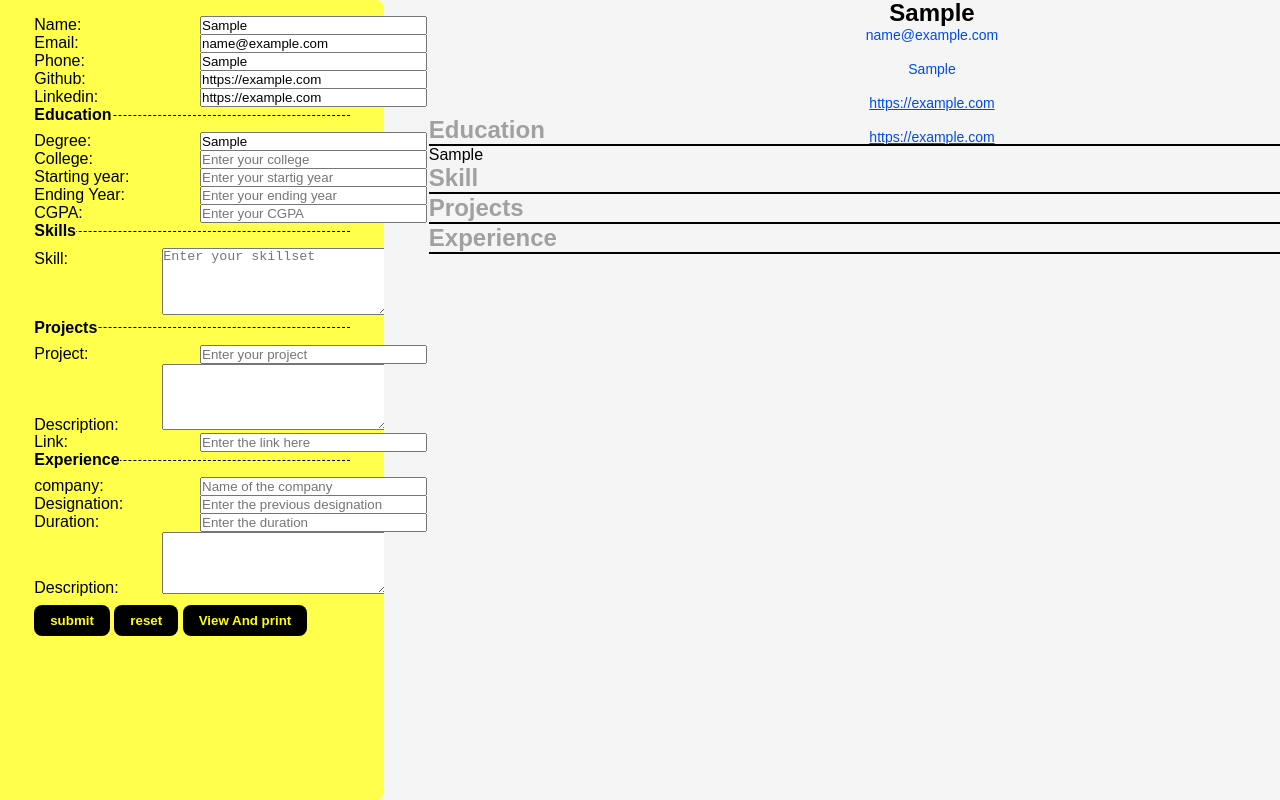
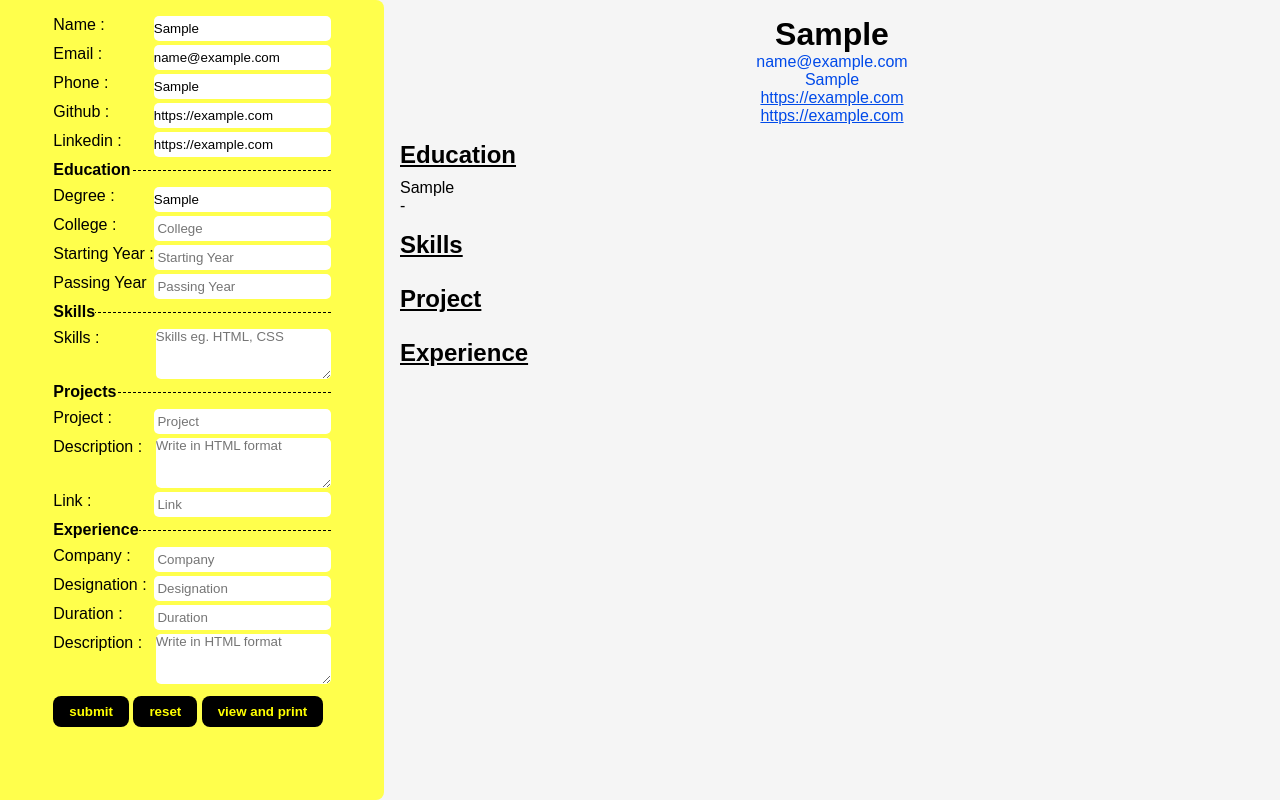
Before and after one commit to Bhoomikachakilam/CVAuto-generator, a plain HTML site: page index.html in a window 1280 px wide. Both pictures are taken after typing "Sample", "name@example.com", "Sample", "https://example.com", "https://example.com", "Sample" into the empty fields and a click on the button "submit". Drawn offline with Linux system fonts and the light colour scheme.

Commit message:
updated final step

```diff
--- a/app.js
+++ b/app.js
@@ -7,9 +7,9 @@ const name = document.getElementById("name");
 
 const email = document.getElementById("email");
 
-const phone = document.getElementById("phone");
+const phone = document.getElementById("Mobile");
 
-const github = document.getElementById("github");
+const github = document.getElementById("Github");
 
 const linkedin = document.getElementById("linkedin");
 
@@ -19,17 +19,15 @@ const college = document.getElementById("college");
 
 const startingyear = document.getElementById("startingyear");
 
-const endingyear = document.getElementById("endingyear");
+const passingyear = document.getElementById("passingyear");
 
-const cgpa =document.getElementById("cgpa");
-
-const skill = document.getElementById("skill");
+const skills = document.getElementById("skills");
 
 const project = document.getElementById("project");
 
-const description1 = document.getElementById("description1");
+const projectdescription = document.getElementById("projectdescription");
 
-const link = document.getElementById("link");
+const projectlink = document.getElementById("projectlink");
 
 const company = document.getElementById("company");
 
@@ -70,23 +68,20 @@ function handleSubmit(e) {
   const startingyear_resume = document.getElementById("startingyear_resume");
   startingyear_resume.innerHTML = startingyear.value;
 
-  const endingyear_resume = document.getElementById("endingyear_resume");
-  endingyear_resume.innerHTML = endingyear.value;
+  const passingyear_resume = document.getElementById("passingyear_resume");
+  passingyear_resume.innerHTML = passingyear.value;
 
-  const cgpa_resume= document.getElementById("cgpa_resume");
-  cgpa_resume.innerHTML =cgpa.value;
-
-  const skill_resume = document.getElementById("skill_resume");
-  skill_resume.innerHTML = skill.value;
+  const skills_resume = document.getElementById("skills_resume");
+  skills_resume.innerHTML = skills.value;
 
   const project_resume = document.getElementById("project_resume");
   project_resume.innerHTML = project.value;
 
-  const description1_resume = document.getElementById("description1_resume");
-  description1_resume.innerHTML = description1.value;
+  const projectdescription_resume = document.getElementById("projectdescription_resume");
+  projectdescription_resume.innerHTML = projectdescription.value;
 
-  const link_resume = document.getElementById("link_resume");
-  link_resume.innerHTML = link.value;
+  const projectlink_resume = document.getElementById("projectlink_resume");
+  projectlink_resume.innerHTML = projectlink.value;
 
   const company_resume = document.getElementById("company_resume");
   company_resume.innerHTML = company.value;
@@ -97,8 +92,8 @@ function handleSubmit(e) {
   const duration_resume = document.getElementById("duration_resume");
   duration_resume.innerHTML = duration.value;
 
-  const description2_resume = document.getElementById("description2_resume");
-  description2_resume.innerHTML = description2.value;
+  const description_resume = document.getElementById("description_resume");
+  description_resume.innerHTML = description.value;
 
 }
 
--- a/index.html
+++ b/index.html
@@ -10,116 +10,137 @@
 </head>
 <body>
     <main>
-        <div class="left">
+        <div class="left" id="left">
             <form>
-                <label for="name">Name: </label>
-                <input type="text" id="name" name = "name" placeholder="Enter your name"><br>
-                <label for="email">Email:  </label>
-                <input type="text" id="email" email="email" placeholder="Enter your Email"><br>
-                <label for="phone">Phone: </label>
-                <input type="text" id="phone" phone="phone" placeholder="Enter your phone number"><br>
-                <label for="github">Github: </label>
-                <input type="url" id="github" github="github" placeholder="Enter your Github link"><br>
-                <label for="Linkedin">Linkedin: </label>
-                <input type="url" id="linkedin" Linkedin="Linkedin" placeholder="Enter your Linkedin link"><br>
-
                 <!-- Name , Email , Phone , Github , Linkedin -->
+                <div class="sameline">
+                    <p>Name : </p>
+                    <input type="text" id="name" placeholder=" name" >
+                </div>
+                <div class="sameline">
+                    <p>Email :   </p>
+                    <input type="email" id="email" placeholder=" Email">
+                </div>
+                <div class="sameline">
+                    <p>Phone : </p>
+                    <input type="text" id="Mobile" placeholder=" Phone" >
+                </div>
+                <div class="sameline">
+                    <p>Github : </p>
+                    <input type="url" id="Github" placeholder=" Github">
+                </div>
+                <div class="sameline">
+                    <p>Linkedin : </p>
+                    <input type="url" id="linkedin" placeholder=" Linkedin">
+                </div>
                 <fieldset>
                     <legend>Education</legend>
-                    <label for="degree">Degree: </label>
-                    <input type="text" degree="degree" id="degree" placeholder="Enter your Degree"><br>
-                    <label for="college">College: </label>
-                    <input type="text" id="college" college="college" placeholder="Enter your college"><br>
-                    <label for="Starting year">Starting year: </label>
-                    <input type="text" id="startingyear" endingyear="startingyear"placeholder="Enter your startig year" ><br>
-                    <label for="Ending year">Ending Year: </label>
-                    <input type="text" id="endingyear" endingyear="endingyear"placeholder="Enter your ending year" ><br>
-                    <label for="cgpa">CGPA: </label>
-                    <input type="text" id="cgpa" cgpa="cgpa" placeholder="Enter your CGPA">
-
-                  </fieldset>
+                    <!-- Degree , College , Starting Year , Passing Year , CGPA -->
+                    <div class="sameline">
+                        <p>Degree : </p>
+                        <input type="text" id="degree" placeholder=" Degree" >
+                    </div>
+                    <div class="sameline">
+                        <p>College : </p>
+                        <input type="text" id="college" placeholder=" College" >
+                    </div>
+                    <div class="sameline">
+                        <p>Starting Year : </p>
+                        <input type="text" id="startingyear" placeholder=" Starting Year" >
+                    </div>
+                    <div class="sameline">
+                        <p>Passing Year</p>
+                        <input type="text" id="passingyear" placeholder=" Passing Year">
+                    </div>
+                </fieldset>
                 <fieldset>
                     <legend>Skills</legend>
                     <!-- skills -->
-                    <label id="skill-title" for="skill1">Skill:</label>
-                   <textarea name="skill" id="skill" cols="30" rows="4" placeholder="Enter your skillset"></textarea><br>
+                    <div class="sameline">
+                        <p>Skills : </p>
+                        <textarea placeholder="Skills eg. HTML, CSS" id="skills"></textarea>
+                    </div>
                 </fieldset>
-
-
                 <fieldset>
                     <legend>Projects</legend>
-                    <label for="project">Project:</label>
-                    <input type="text" id="project" project="project" placeholder="Enter your project"><br>
-                    <label id="des1" for="description">Description:</label>
-                    <textarea name="description1" id="description1" cols="30" rows="4"></textarea><br>
-                    <label id="link-title" for="Link">Link:</label>
-                    <input type="url" name="link" id="link" placeholder="Enter the link here">
                     <!-- Project , Description , Link -->
+                    <div class="sameline">
+                        <p>Project : </p>
+                        <input type="text" id="project" placeholder=" Project">
+                    </div>
+                    <div class="sameline">
+                        <p>Description : </p>
+                        <textarea placeholder="Write in HTML format" id="projectdescription"></textarea>
+                    </div>
+                    <div class="sameline">
+                        <p>Link : </p>
+                        <input type="url" id="projectlink" placeholder=" Link">
+                    </div>
                 </fieldset>
                 <fieldset>
                     <legend>Experience</legend>
-                    <label for="company">company:</label>
-                    <input type="text" name="company" id="company" placeholder="Name of the company"><br>
-                    <label for="designation">Designation:</label>
-                    <input type="text" name="designation" id="designation" placeholder="Enter the previous designation"><br>
-                    <label for="duration">Duration:</label>
-                    <input type="text" name="duration" id="duration" placeholder="Enter the duration"><br>
-                    <label id="des2" for="description2">Description:</label>
-                    <textarea name="description2" id="description2" cols="30" rows="4"></textarea><br>
                     <!-- Company , Designation , Duration , Description -->
+                    <div class="sameline">
+                        <p>Company : </p>
+                        <input type="text" id="company" placeholder=" Company">
+                    </div>
+                    <div class="sameline">
+                        <p>Designation : </p>
+                        <input type="text" id="designation" placeholder=" Designation">
+                    </div>
+                    <div class="sameline">
+                        <p>Duration : </p>
+                        <input type="text" id="duration" placeholder=" Duration">
+                    </div>
+                    <div class="sameline">
+                        <p>Description : </p>
+                        <textarea id="description" placeholder="Write in HTML format"></textarea>
+                    </div>
                 </fieldset>
-                <button class="btn" onclick="handleSubmit()" type="submit">submit</button>
+                <button type="submit" class="btn" onclick="handleSubmit()">submit</button>
                 <button type="reset" class="btn">reset</button>
-                <button class="btn" onclick="handleLeft()">View And print</button>
+                <button class="btn" onclick="handleLeft()">view and print</button>
             </form>
-    </div>
+        </div>
+        <div class="right">
+            <div class="block1">
+                <!-- Name -->
+                <!--Email , Phone , Github , Linkedin  -->
+                <p id="name_resume"></p>
+                <p id="email_resume"></p>
+                <p id="phone_resume"></p>
+                <a id="github_resume" src="github_resume"></a>
+                <a id="linkedin_resume" src="linkedin_resume"></a>
+            </div>
+            <div class="block2">
+                <h2>Education</h2>
+                <p id="college_resume"></p>
+                <p id="degree_resume"></p>
+                <p id="startingyear_resume"></p>
+                &#8209;
+                <p id="passingyear_resume"></p>
+            </div>
+            <div class="block3">
+                <h2>Skills</h2>
+                <p class="skills-style" id="skills_resume"></p>
+            </div>
+            <div class="block4">
+                <h2>Project</h2>
+                <p id="project_resume"></p>
+                <p id="projectdescription_resume"></p>
+                <a id="projectlink_resume" href="projectlink_resume"></a>
+            </div>
+            <div class="block5">
+                <h2>Experience</h2>
+                <p id="company_resume"></p>
+                <p id="designation_resume"></p>
+                <p id="duration_resume"></p>
+                <p id="description_resume"></p>
+            </div>
 
 
-    <div class="right">
-      <div class="block1">
-        <h1 class="name-style" id="name_resume"></h1>
-        <p class="email-style" id="email_resume"></p><br>
-        <p class="phone-style" id="phone_resume"></p><br>
-        <p class="github-style" id="github_resume"></p><br>
-        <p class="linkedin-style" id="linkedin_resume"></p><br>
-      </div>
-      <div class="block2">
-        <h2 class="education">Education</h2>
-        <div class="underline"></div>
-        <p class="degree-style" id="degree_resume"></p>
-        <p class="college-style" id="college_resume"></p>
-        <p class="startingyear-style" id="startingyear_resume"></p>
-        <p class="endingyear-style" id="endingyear_resume"></p>
-        <p class="cgpa-style" id="cgpa_resume"></p>
-
-      </div>
-
-
-      <div class="block3">
-        <h2 class="skill-title">Skill</h2>
-        <div class="underline"></div>
-        <p class="skill-style" id="skill_resume"></p>
-      </div>
-
-      <div class="block4">
-        <h2 class="project-title">Projects</h2>
-        <div class="underline"></div>
-        <p class="project-style" id="project_resume"></p>
-        <p class="description1-style" id="description1_resume"></p>
-        <p class="link-style" id="link_resume"></p>
-        <!-- Add project information here -->
-      </div>
-      <div class="block5">
-        <h2 class="experience-title">Experience</h2>
-        <div class="underline"></div>
-        <p class="company-style" id="company_resume"></p>
-        <p class="designation-style" id="designation_resume"></p>
-        <p class="duration-style" id="duration_resume"></p>
-        <p class="description2-style" id="description2_resume"></p>
-        <!-- Add experience information here -->
-      </div>
-      <button class="btn print" onclick="handlePrint()">Print</button>
-    </div>
+            <button id="myButton" style="display:none;" onclick="handlePrint()">Print</button>
+        </div>
     </main>
 
     <script src="./app.js"></script>
--- a/style.css
+++ b/style.css
@@ -1,7 +1,12 @@
+@import url('https://fonts.googleapis.com/css2?family=Poppins:wght@300;400;500;600;700&display=swap');
+
+
+
 *{
     margin: 0;
     padding: 0;
     box-sizing: border-box;
+    font-family: Arial, Helvetica, sans-serif;
 }
 ::-webkit-scrollbar{
     width: .5rem;
@@ -37,6 +42,8 @@ main>.left{
     border-top-right-radius: 0.5rem;
     border-bottom-right-radius: 0.5rem;
 }
+
+
 main>.left legend{
     color: black;
     font-weight: 600;
@@ -58,6 +65,26 @@ main>.left fieldset{
     font-weight: 600;
     cursor: pointer;
 }
+
+#myButton{
+    background-color: rgb(0, 0, 0);
+    border: none;
+    border-radius: 5px;
+    color: white;
+    padding: 10px 15px;
+    text-align: center;
+    text-decoration: none;
+    display: inline-block;
+    font-size: 16px;
+    cursor: pointer;
+  }
+
+
+  @media print {
+    #myButton {
+      display: none !important;
+    }
+  }
 /* resume */
 main>.right{
     background: whitesmoke;
@@ -69,7 +96,7 @@ main>.right{
     justify-content: flex-start;
     align-items: center;
     flex-direction: column;
-
+    gap: 1rem;
 }
 main>.right>.block1{
     display: flex;
@@ -78,127 +105,93 @@ main>.right>.block1{
     flex-direction: column;
     color: gray;
     width: 60vw;
-    height: 100px;
-
-}
-.block2,.block3,.block4,.block5{
-    width: 63vw;
 }
 .print{
     display: none;
 }
-#name,#project,#link,#company,#designation,#duration,#email,#phone,#github,#linkedin,#degree,#college,#startingyear,#endingyear,#cgpa{
-    position: fixed;
-    left: 200px;
-    width: 17em;
+
+input, textarea{
+    border-radius: 5px;
+    border: none;
+    margin-bottom: 4px;
+    margin-left: auto;
+
 }
-br{
-    margin-bottom: 5em;
-}
-#startingyear,#endingyear{
-    width: 17em;
-}
-#skill,#description1{
-   position:relative;
-   left: 120px;
-   height: 5em;
-}
-#skill{
-    width: 17em;
-    left:9.6em;
-}
-#description1,#description2{
-    position: relative;
-    left: 38.5px;
-    top: 1px;
-    width: 17em;
+input{
+    height: 25px;
 }
 
-#skill-title{
-    position: fixed;
-    top: 250px;
+textarea{
+    height: 50px;
 }
-#description1,#description2{
-    position: relative;
-    bottom: 50px;
+.sameline{
+    display: flex;
 }
-.underline{
-        width: 60em;
-        border-bottom: 2px solid black;
-}
-.education,.experience-title,.project-title,.skill-title{
-    color: rgb(160, 160, 160);
-}
-.email-style,.phone-style,.github-style,.linkedin-style{
-    color: blue;
-    font-size: 14px;
-    margin: 0px 0px 0px 200px;
-}
-/*
-.name-style{
-    margin-top: 50px;
-    position: relative;
-    left: -5px;
-    font-size: 1.5em;
 
-}
-.email-style{
-    position: relative;
-    left: -315px;
-    bottom: -3.6px;
-}
-.phone-style{
-
-    position: relative;
-    right: 11.5rem;
-    bottom: 13px;
-}
-.github-style{
-
-    position: relative;
-    bottom: 30px;
-    left: -35px;
-
-}
-.linkedin-style{
-    margin-left: 90px;
-    position: relative;
-    left: 16.1em;
-    bottom: 3.3em;
-
-}*/
-
-
-#phone_resume {
+#phone_resume{
     color: rgb(0, 74, 233);
 }
 
-#name_resume {
+#name_resume{
     text-align: center;
     justify-content: center;
-    font-size: x-large;
+    font-size: xx-large;
     font-weight: bolder;
     color: black;
     display: flex;
-    margin-top: 30px;
-    margin-left: 200px;
 }
 
-#github_resume,
-#linkedin_resume {
+#github_resume , #linkedin_resume, #projectlink_resume{
     color: rgb(0, 74, 233);
     text-decoration: underline;
 }
 
-#email_resume {
+#email_resume{
     color: rgb(0, 74, 233);
 }
-/*
-#degree_resume,
-#college_resume,
-#startingyear_resume,
-#endingyear_resume,
-#cgpa_resume
+
+/* h2:after
 {
+    content:' ';
+    display:block;
+    border:2px solid black;
+} */
 
-}*/
+.block2 , .block3 , .block4 , .block5{
+    margin-right: auto;
+}
+.right h2{
+    text-decoration-line:underline;
+    margin-bottom: 10px;
+    display: block;
+    text-decoration-style: solid;
+    text-decoration-color: black;
+}
+
+#startingyear_resume {
+    float: left;
+    width: 40%;
+}
+
+#passingyear_resume {
+    float: right;
+    width: 45%;
+}
+
+#project_resume{
+    font-weight: bold;
+    margin-bottom: 5px;
+}
+
+#projectlink_resume{
+    margin-top: 10px;
+}
+
+.block5 h2{
+    margin-bottom: 10px;
+}
+
+#company_resume, #designation_resume , #description_resume , #project_resume, #projectdescription_resume , #projectlink_resume
+{
+    margin-bottom: 3px;
+}
```
